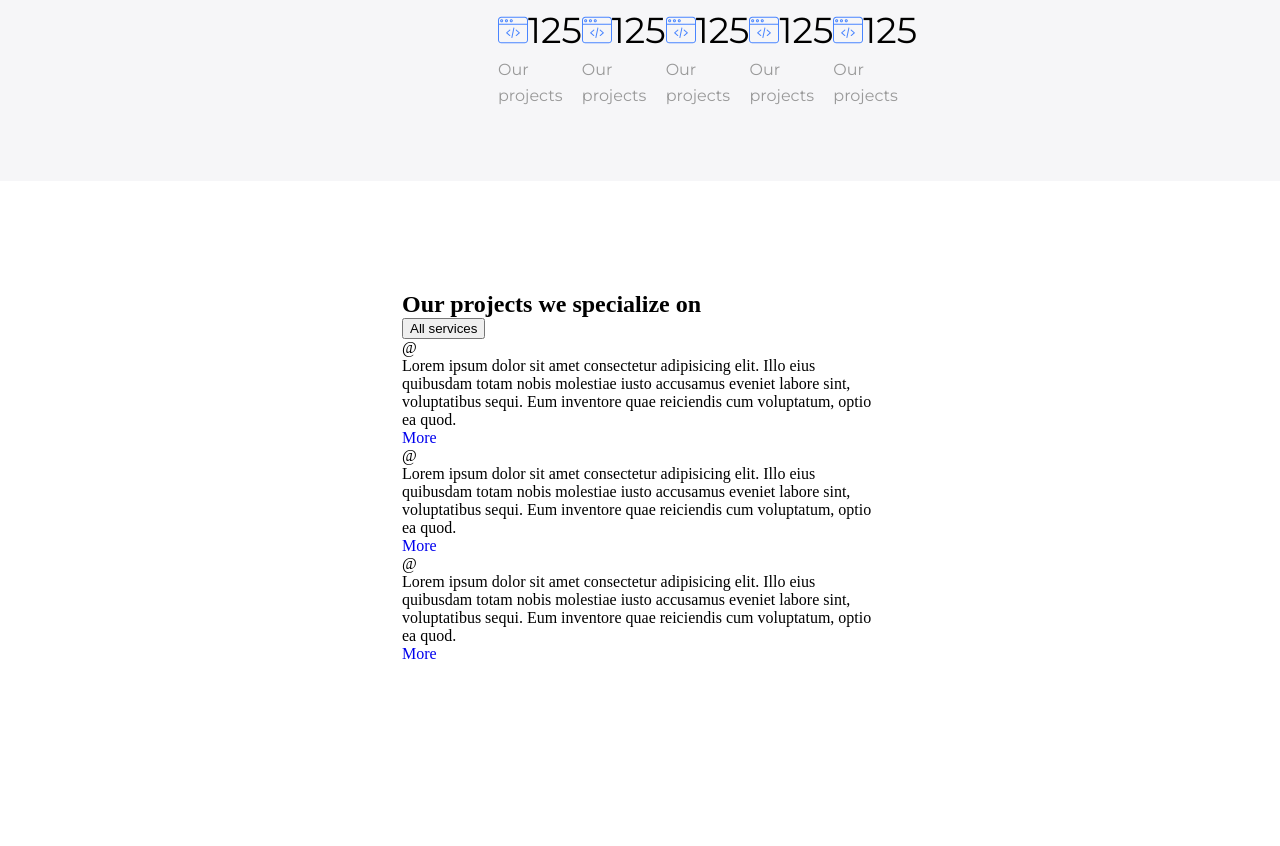
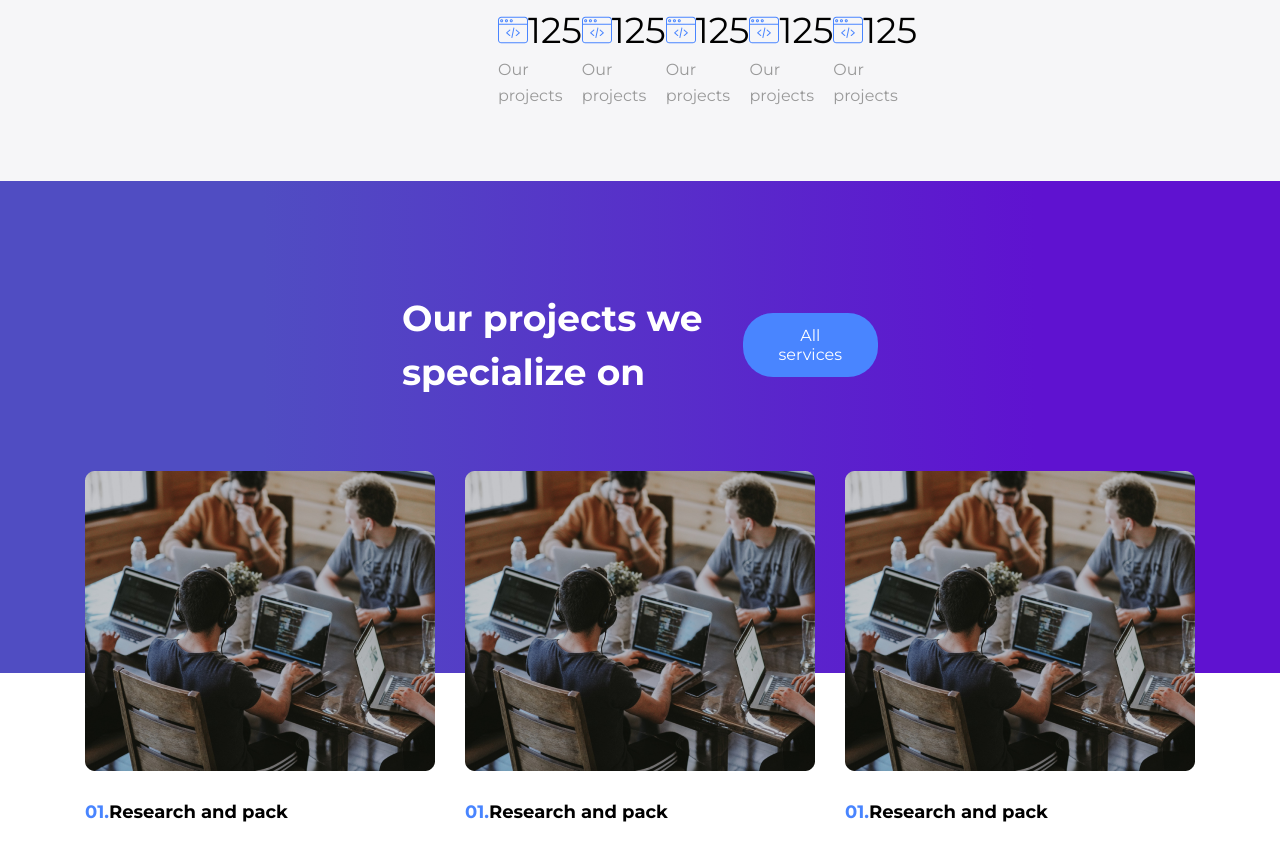
Before and after one commit to eugen-soliar/spa_html-css, a website: page index.html in a window 1280 px wide. Shown: the part 2574-3420 px from the top of the page. Drawn offline with Linux system fonts and the light colour scheme.

Commit message:
Finished our services section

```diff
--- a/css/main.css
+++ b/css/main.css
@@ -299,6 +299,95 @@ section {
     line-height: 1.6;
     color: #999999;
 }
+
 .high-standards-project-list-item-image {
     height: fit-content;
 }
+
+.our-services {
+    background: linear-gradient(90deg, #504DC2 20.44%, #5F12D0 80.91%);
+    background-size: 100% 50%;
+    background-repeat: no-repeat;
+}
+
+.our-services-header-wrapper {
+    display: flex;
+    justify-content: space-between;
+    align-items: center;
+}
+
+.our-services-header {
+    font-family: Montserrat, sans-serif;
+    font-size: 36px;
+    font-weight: 700;
+    line-height: 1.5;
+    color: white;
+}
+
+.our-services-button {
+    padding: 13px 36px;
+    border-radius: 30px;
+
+    background-color: #4985ff;
+    border: none;
+
+    font-family: Montserrat, sans-serif;
+    font-size: 16px;
+    font-weight: 400;
+    color: white;
+}
+
+.our-services-button:hover {
+    background-color: #3e79f0;
+    cursor: pointer;
+}
+
+.our-services-list {
+    display: flex;
+    justify-content: center;
+    align-items: center;
+    gap:30px;
+
+    margin-top: 72px;
+}
+
+.our-services-list-item {
+    display: flex;
+    flex-direction: column;
+    gap: 30px;
+}
+.our-services-list-item-header-wrapper {
+    display: flex;
+    flex-direction: row;
+
+    font-family: Montserrat, sans-serif;
+    font-weight: 700;
+}
+
+.our-services-list-item-number-mark {
+    font-size: 18px;
+    color:#4985FF;
+}
+
+.our-services-list-item-header {
+    font-size: 18px;
+    color: #000;
+}
+
+.our-services-list-item-text {
+    font-family: Montserrat,sans-serif;
+    font-size: 16px;
+    font-weight: 400;
+
+    line-height: 1.6;
+    color: #999;
+}
+
+.our-services-list-item-link {
+    font-family: Montserrat,sans-serif;
+    font-size: 16px;
+    font-weight: 400;
+
+    color: #4985FF;
+    text-decoration: underline;
+}
--- a/index.html
+++ b/index.html
@@ -193,11 +193,19 @@
       </ul>
     </section>
     <section class="our-services">
-      <h2 class="our-services-header">Our projects we specialize on</h2>
-      <button class="our-services-button">All services</button>
+        <div class="our-services-header-wrapper">
+            <h2 class="our-services-header">Our projects we specialize on</h2>
+            <button class="our-services-button">All services</button>
+        </div>
       <ul class="our-services-list">
         <li class="our-services-list-item">
-          <div class="our-services-list-item-image">@</div>
+          <img class="our-services-list-item-image"
+               src="./img/Rectangle 3.png"
+               alt="IT specialists at work"/>
+            <div class="our-services-list-item-header-wrapper">
+                <span class="our-services-list-item-number-mark">01.</span>
+                <h2 class="our-services-list-item-header">Research and pack</h2>
+            </div>
           <p class="our-services-list-item-text">
             Lorem ipsum dolor sit amet consectetur adipisicing elit. Illo eius
             quibusdam totam nobis molestiae iusto accusamus eveniet labore sint,
@@ -207,7 +215,13 @@
           <a href="#" class="our-services-list-item-link">More</a>
         </li>
         <li class="our-services-list-item">
-          <div class="our-services-list-item-image">@</div>
+            <img class="our-services-list-item-image"
+            src="./img/Rectangle 3.png"
+            alt="IT specialists at work"/>
+            <div class="our-services-list-item-header-wrapper">
+                <span class="our-services-list-item-number-mark">01.</span>
+                <h2 class="our-services-list-item-header">Research and pack</h2>
+            </div>
           <p class="our-services-list-item-text">
             Lorem ipsum dolor sit amet consectetur adipisicing elit. Illo eius
             quibusdam totam nobis molestiae iusto accusamus eveniet labore sint,
@@ -217,7 +231,13 @@
           <a href="#" class="our-services-list-item-link">More</a>
         </li>
         <li class="our-services-list-item">
-          <div class="our-services-list-item-image">@</div>
+            <img class="our-services-list-item-image"
+            src="./img/Rectangle 3.png"
+            alt="IT specialists at work"/>
+            <div class="our-services-list-item-header-wrapper">
+                <span class="our-services-list-item-number-mark">01.</span>
+                <h2 class="our-services-list-item-header">Research and pack</h2>
+            </div>
           <p class="our-services-list-item-text">
             Lorem ipsum dolor sit amet consectetur adipisicing elit. Illo eius
             quibusdam totam nobis molestiae iusto accusamus eveniet labore sint,
```
Also changed, not shown: img/Rectangle 3.png (added).
